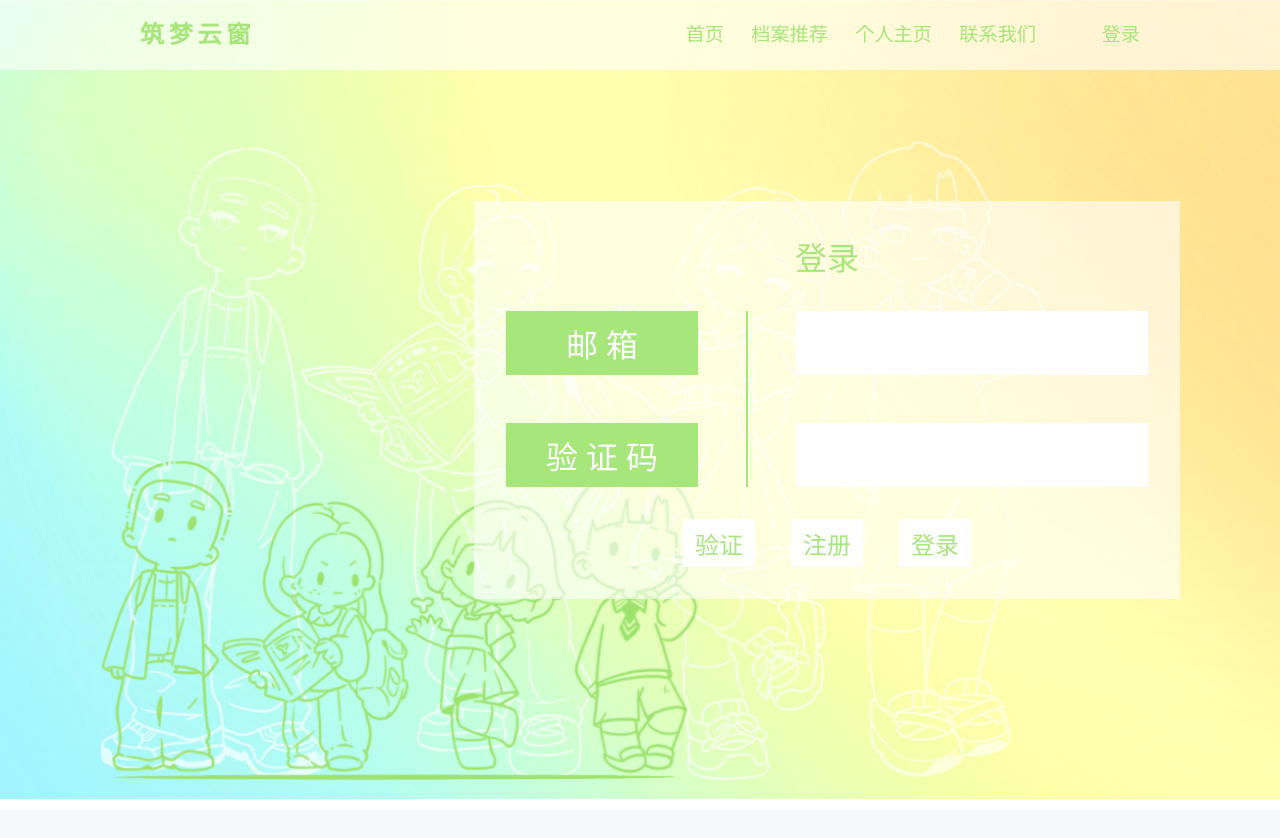
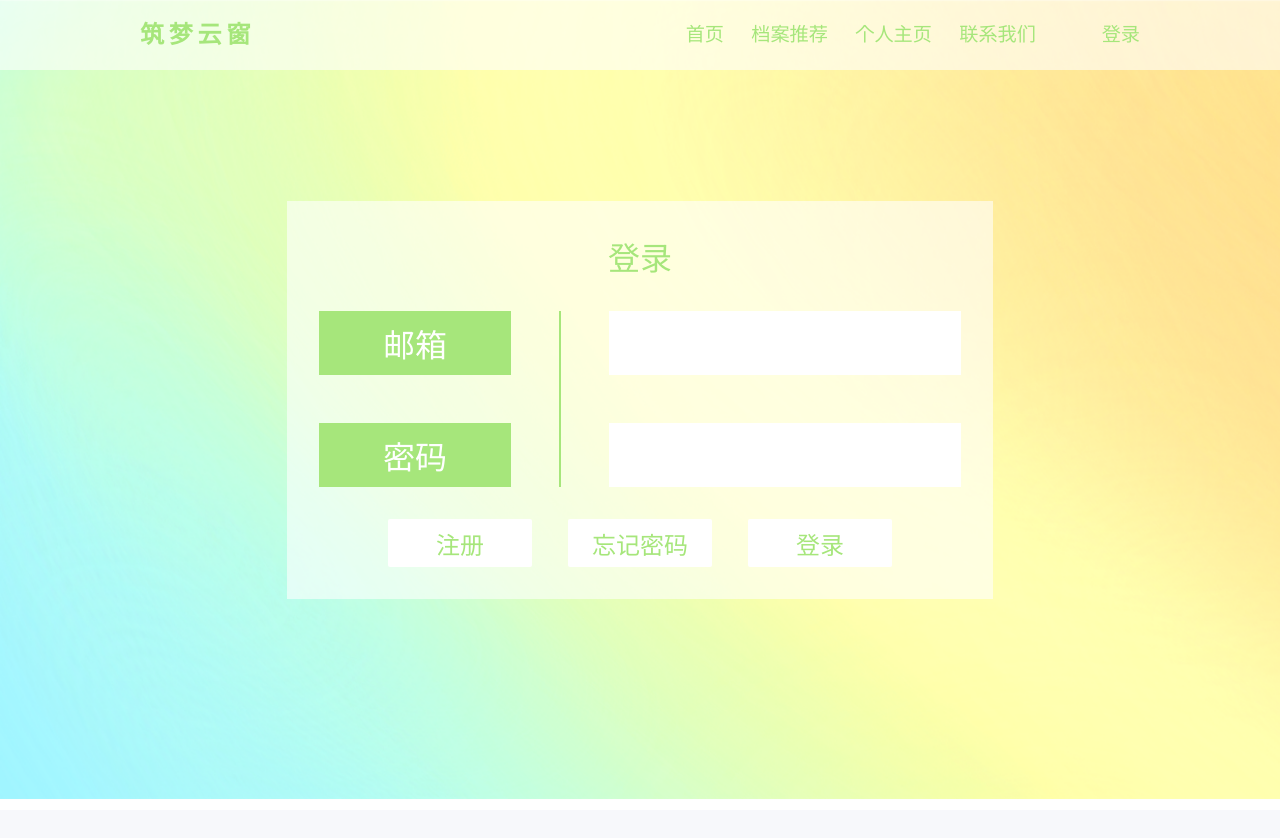
Before and after one commit to Seas233/Building-Dream, a Vue app: page /login in a window 1280 px wide. Shown: the top 838 px of the page. Built offline with nearby package versions, Linux system fonts and the light colour scheme.

Commit message:
重写了登录页nanoda!

```diff
--- a/src/components/user_module.vue
+++ b/src/components/user_module.vue
@@ -50,8 +50,6 @@
 </template>
 
 <style scoped>
-
-
 #le_top{
     display: grid;
     grid-template-columns: 1fr 2fr;
--- a/views/login.vue
+++ b/views/login.vue
@@ -1,17 +1,13 @@
 <script setup>
     import axios from 'axios';
-    import { ref } from 'vue';
+    import { ref, onUnmounted } from 'vue';
     import { useRouter } from 'vue-router';
 
     let apiUrl = 'http://127.0.0.1:8000';
-    let time_count = 0;
-    let condition = ref("login");
-
-    let yuka = '';
 
     let router = useRouter();
 
-    async function verify()
+    /*async function verify()
     {
         if(time_count + 30 * 1000 > Date.now())
         {
@@ -20,10 +16,9 @@
         else
         {
             time_count = Date.now();
-            let yuka_ele = document.getElementById("yuka");
-            yuka = yuka_ele.value;
-            /*{params: {"email": yuka}}*/
-            axios.post(apiUrl + "/user/login-signup/send-email",{"email": yuka})
+            let yuuka_ele = document.getElementById("yuuka");
+            yuuka = yuuka_ele.value;
+            axios.post(apiUrl + "/user/login-signup/send-email",{"email": yuuka})
                 .then(function (response) {
                     console.log(response);
                 })
@@ -31,35 +26,47 @@
                     console.log(error);
                 });
         }
+    }*/
+
+    //-----------------------------
+
+
+    const buttonText = ref('验证');
+    const isCounting = ref(false);
+    let countdownTimer = null;
+
+    function startCountdown(){
+        if (isCounting.value) return; // 避免重复点击
+
+        isCounting.value = true;
+        let countdown = 30;
+        buttonText.value = countdown;
+
+        countdownTimer = setInterval(() => {
+            countdown--;
+            buttonText.value = countdown;
+
+            if (countdown <= 0) {
+            clearInterval(countdownTimer);
+            isCounting.value = false;
+            buttonText.value = '验证';
+            }
+        }, 1000);
+    };
+
+    // 清理定时器以防内存泄漏
+    onUnmounted(() => {
+    if (countdownTimer) {
+        clearInterval(countdownTimer);
     }
+    });
 
-    function rejister()
-    {
-        if(true)
-        {
-            condition.value = "rejister";
-        }
-    }
+    //------------------------
 
-    function sure_rejister()
-    {
-        let res = {
-            "username": document.getElementById("name").value,
-            "password": "string",
-            "email": yuka,
-            "captcha": "string"
-        };
-        console.log(res);
-        axios.post(apiUrl + "/user/login-signup/sign-up",res)
-            .then(function (response){
-                alert('账户已经注册，将返回登录页！');
-            })
-            .catch(function (error){
-                console.log(error);
-            })
-    }
+    let condition = ref("login");
+    let yuuka,password,v_code,v_code2 = 0,password2;
 
-    function login()
+    function sure_login()
     {
 
         axios.post(apiUrl + "/token",)
@@ -71,6 +78,39 @@
                 console.log(error);
             })
     }
+
+    function send_v_code()
+    {
+        if (isCounting.value) return; // 避免重复点击
+
+        //此处获取验证码
+        v_code2 = 1;
+
+        isCounting.value = true;
+        let countdown = 30;
+        buttonText.value = countdown;
+
+        countdownTimer = setInterval(() => {
+            countdown--;
+            buttonText.value = countdown;
+
+            if (countdown <= 0)
+            {
+                clearInterval(countdownTimer);
+                isCounting.value = false;
+                buttonText.value = '发送';
+            }
+        }, 1000);
+    }
+
+    function sure_rejister()
+    {
+        if(v_code != v_code2)
+        {
+
+        }
+        condition.value = 'change_password';
+    }
 </script>
 
 <template>
@@ -81,47 +121,91 @@
 
                 <div id="lo_ui_input">
                     <div id="input_1">
-                        <div>邮  箱</div>
-                        <div style="margin-top: 1.5em;">验 证 码</div>
+                        <div>邮箱</div>
+                        <div style="margin-top: 1.5em;">密码</div>
                     </div>
                     <div id="input_2"></div>
                     <div id="input_3">
-                        <input type="text" name="" id="yuka">
-                        <input type="text" name="" id="password" style="margin-top: 1.5em;">
+                        <input type="text" name="" id="yuuka" v-model="yuuka">
+                        <input type="text" name="" id="password" v-model="password" style="margin-top: 1.5em;">
                     </div>
                 </div>
 
                 <div id="lo_ui_but">
-                    <div @click="verify">验证</div>
-                    <div @click="rejister" style="margin-left: 1.5em;">注册</div>
-                    <div @click="login" style="margin-left: 1.5em;">登录</div>
+                    <div @click="condition = 'rejister'">注册</div>
+                    <div @click="condition = 'forget'" style="margin-left: 1.5em;">忘记密码</div>
+                    <div @click="sure_login" style="margin-left: 1.5em;">登录</div>
                 </div>
             </div>
 
             <div v-if="condition == 'rejister'">
-                <div id="lo_ui_head">完善个人信息</div>
+                <div id="lo_ui_head">注册</div>
 
                 <div id="lo_ui_input">
                     <div id="input_1">
-                        <div>姓  名</div>
-                        <div style="margin-top: 1.5em;">密  码</div>
+                        <div>邮箱</div>
+                        <div style="margin-top: 1.5em;">验证码</div>
                     </div>
                     <div id="input_2"></div>
                     <div id="input_3">
-                        <input type="text" name="" id="name">
-                        <input type="text" name="" id="password" style="margin-top: 1.5em;">
+                        <input type="text" name="" id="yuuka">
+
+                        <div id="v_code_box">
+                            <input type="text" name="" id="v_code" v-model="v_code">
+                            <div></div>
+                            <div @click="send_v_code" id="v_code_button" :style="{'background-color' : ( buttonText == '验证' ? '#A6E67B' : '#C4C4C4' )}">{{ buttonText }}</div>
+                        </div>
                     </div>
                 </div>
 
                 <div id="lo_ui_but">
-                    <div @click="sure_rejister">确认</div>
+                    <div @click="sure_rejister">注册</div>
                 </div>
             </div>
-        </div>
 
-        <div id="lo_ele">
-            <div id="lo_ele_1">
-                <div id="lo_ele_2"></div>
+            <div v-if="condition == 'forget'">
+                <div id="lo_ui_head">忘记密码</div>
+
+                <div id="lo_ui_input">
+                    <div id="input_1">
+                        <div>邮箱</div>
+                        <div style="margin-top: 1.5em;">验证码</div>
+                    </div>
+                    <div id="input_2"></div>
+                    <div id="input_3">
+                        <input type="text" name="" id="yuuka">
+
+                        <div id="v_code_box">
+                            <input type="text" name="" id="v_code" v-model="v_code">
+                            <div></div>
+                            <div @click="send_v_code" id="v_code_button" :style="{'background-color' : ( buttonText == '验证' ? '#A6E67B' : '#C4C4C4' )}">{{ buttonText }}</div>
+                        </div>
+                    </div>
+                </div>
+
+                <div id="lo_ui_but">
+                    <div @click="sure_change">验证</div>
+                </div>
+            </div>
+
+            <div v-if="condition == 'change_password'">
+                <div id="lo_ui_head">修改密码</div>
+
+                <div id="lo_ui_input">
+                    <div id="input_1">
+                        <div>密码</div>
+                        <div style="margin-top: 1.5em;">确认密码</div>
+                    </div>
+                    <div id="input_2"></div>
+                    <div id="input_3">
+                        <input type="text" name="" id="password" v-model="password">
+                        <input type="text" name="" id="password2" v-model="password2" style="margin-top: 1.5em;">
+                    </div>
+                </div>
+
+                <div id="lo_ui_but">
+                    <div @click="">修改</div>
+                </div>
             </div>
         </div>
     </div>
@@ -144,12 +228,11 @@
     position: absolute;
     z-index: 1000;
     display: flex;
-    flex-direction: row-reverse;
+    justify-content: center;
     align-items: center;
 }
 
 #lo_ui>*{
-    margin-right: 100px;
     background-color: rgba(256,256,256,0.6);
     display: flex;
     flex-direction: column;
@@ -193,12 +276,41 @@
     flex-direction: column;
 }
 
-#input_3>*{
+#v_code_box{
+    display: grid;
+    grid-template-columns: 7fr 1fr 3fr;
+    margin-top: 3em;
+}
+
+#v_code_button{
+    background-color: #A6E67B;
+
+    display: flex;
+    justify-content: center;
+    align-items: center;
+
+    width: 3em;
+    font-size: 2em;
+
+    color: white;
+}
+
+#input_3>input{
     font-size: 2em;
     color: black;
     background-color: white;
     height: 2em;
     width: 11em;
+    padding-left: 1rem;
+    padding-right: 1rem;
+}
+
+#v_code{
+    font-size: 2em;
+    color: black;
+    background-color: white;
+    height: 2em;
+    width: 7em;
     padding-left: 1rem;
     padding-right: 1rem;
 }
@@ -209,7 +321,7 @@
 }
 
 #lo_ui_but>*{
-    width: 3em;
+    width: 6em;
     height: 2em;
 
     font-size: 1.5em;
@@ -226,33 +338,4 @@
     color: white;
     background-color: #A6E67B;
 }
-
-#lo_ele
-{
-    position: absolute;
-    left: 0px;
-    width: 100%;
-    height: 100%;
-    overflow: hidden;
-    display: flex;
-    flex-direction: column-reverse;
-}
-
-#lo_ele_1{
-    margin-left: 100px;
-    margin-bottom: 20px;
-    height: 80%;
-    background-image: url("/login_bac_white_pep.png");
-    background-size: contain;
-    background-repeat: no-repeat;
-    display: flex;
-    flex-direction: column-reverse;
-}
-
-#lo_ele_2{
-    height: 50%;
-    background-image: url("/login_bac_green_pep.png");
-    background-size: contain;
-    background-repeat: no-repeat;
-}
 </style>
```
